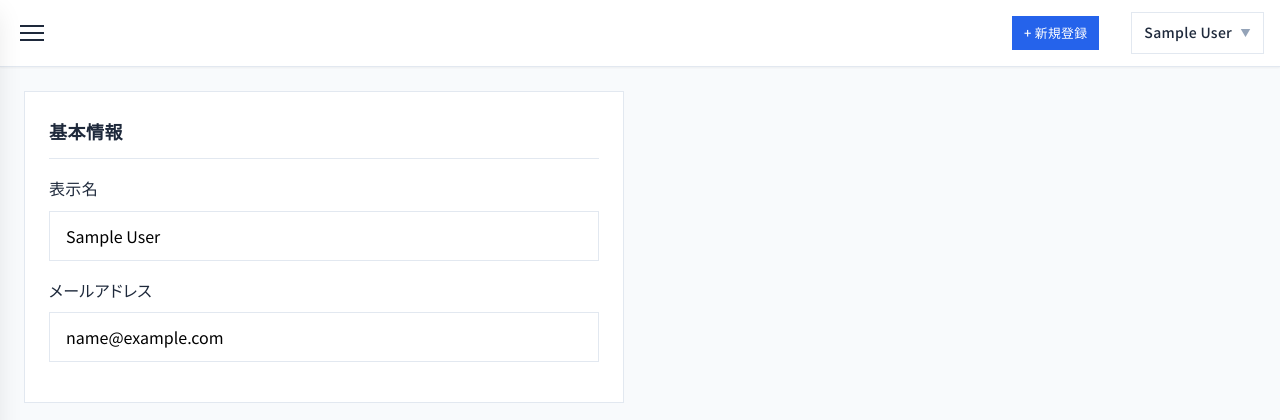
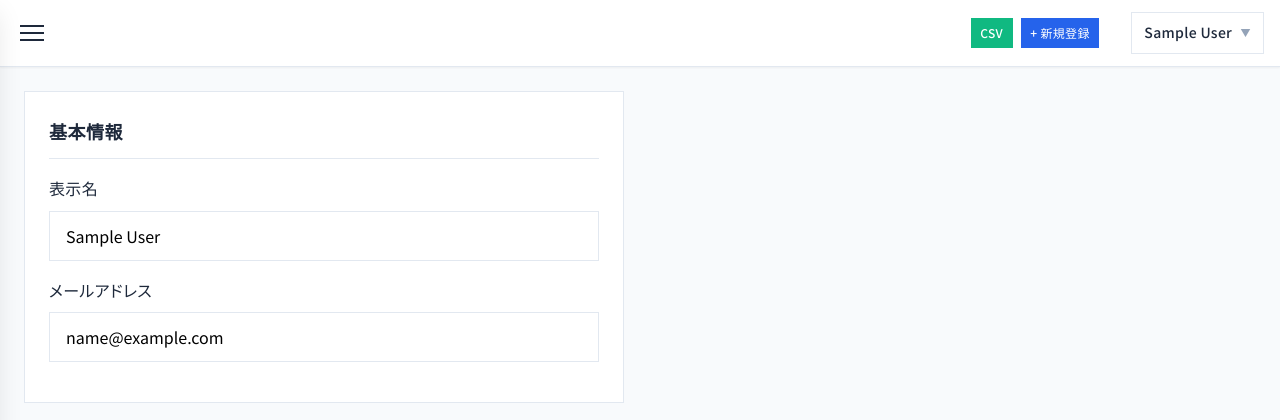
Before and after one commit to kaika-official-0620/merchandise-management, a Flask app: page /profile in a window 1280 px wide. Shown: the top 420 px of the page. Run offline with Flask 3, Linux system fonts and the light colour scheme; a user stored in the database is signed in; tables that the repository leaves empty hold one stand-in row (values such as "Sample post"); a database or web service that is not in the repository returns one stand-in record (values such as "Sample title"); data that the repository does not hold is empty; some libraries are stand-ins or nearby versions.

Commit message:
Add files via upload

```diff
--- a/static/css/style.css
+++ b/static/css/style.css
@@ -100,12 +100,14 @@ h1, h2, h3, h4, h5, h6 {
     flex: 1;
     display: flex;
     justify-content: flex-end;
+    align-items: center;
+    gap: 0.5rem;
     margin-right: 1rem;
 }
 
 .nav-right .btn-sm {
-    padding: 0.4rem 0.75rem;
-    font-size: 0.8rem;
+    padding: 0.3rem 0.6rem;
+    font-size: 0.75rem;
 }
 
 .hamburger-menu {
@@ -453,7 +455,7 @@ body.sidebar-open {
     display: flex;
     align-items: center;
     justify-content: center;
-    background: #1e293b;
+    background: #ffffff;
     padding: 2rem;
 }
 
--- a/templates/base.html
+++ b/templates/base.html
@@ -19,6 +19,7 @@
                 <span></span>
             </button>
             <div class="nav-right">
+                <a href="{{ url_for('export_csv') }}" class="btn btn-export btn-sm">CSV</a>
                 <a href="{{ url_for('add_item') }}" class="btn btn-primary btn-sm">+ 新規登録</a>
             </div>
             <div class="nav-user">
--- a/templates/index.html
+++ b/templates/index.html
@@ -754,8 +754,6 @@
         <a href="{{ url_for('index', filter='sold') }}" class="filter-btn {% if filter_type == 'sold' %}active{% endif %}">売却済</a>
         <a href="{{ url_for('index', filter='unsold') }}" class="filter-btn {% if filter_type == 'unsold' %}active{% endif %}">未売却</a>
     </div>
-
-    <a href="{{ url_for('export_csv') }}" class="btn btn-export btn-sm">CSV</a>
 </div>
 
 <!-- 商品テーブル -->
```
Also changed, not shown: templates/admin/invoice_list.html (line endings or trailing spaces), templates/admin/shikiriosho_list.html (line endings or trailing spaces), templates/customer_form.html (line endings or trailing spaces), templates/customers.html (line endings or trailing spaces), templates/invoice_list.html (line endings or trailing spaces), templates/pdf/shikiriosho_pdf.html (line endings or trailing spaces), templates/profile.html (line endings or trailing spaces), templates/register.html (line endings or trailing spaces), templates/shikiriosho_list.html (line endings or trailing spaces), templates/user_analytics.html (line endings or trailing spaces).
